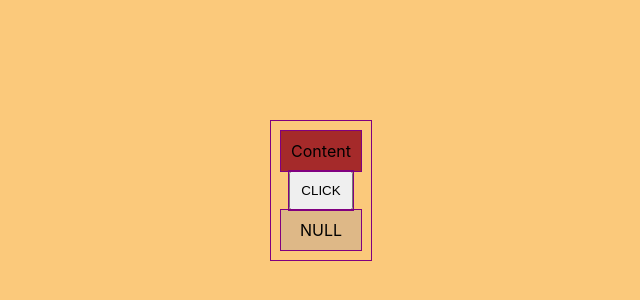
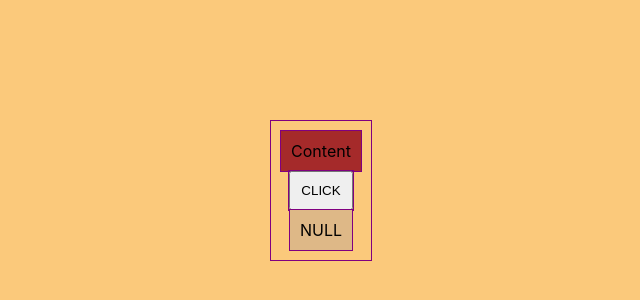
Before and after one commit to nam-k-nguyen/Chess, a React (Create React App) app: page / in a window 1280 px wide. Shown: the part 210-510 px from the top of the page, without its empty margins (319-959 px from the left). Built offline with nearby package versions, Linux system fonts and the light colour scheme; the HTML template or start-up script is replaced by a standard one.

Commit message:
Update App.css

```diff
--- a/src/App.css
+++ b/src/App.css
@@ -1,10 +1,14 @@
 .App, .App > * {
     padding: 10px;
     text-align: center;
+    display: flex;
+    flex-direction: column;
+    align-items: center;
 }
 
 .title {
     background: brown;
+    width: max-content;
 }
 
 .content {
```
